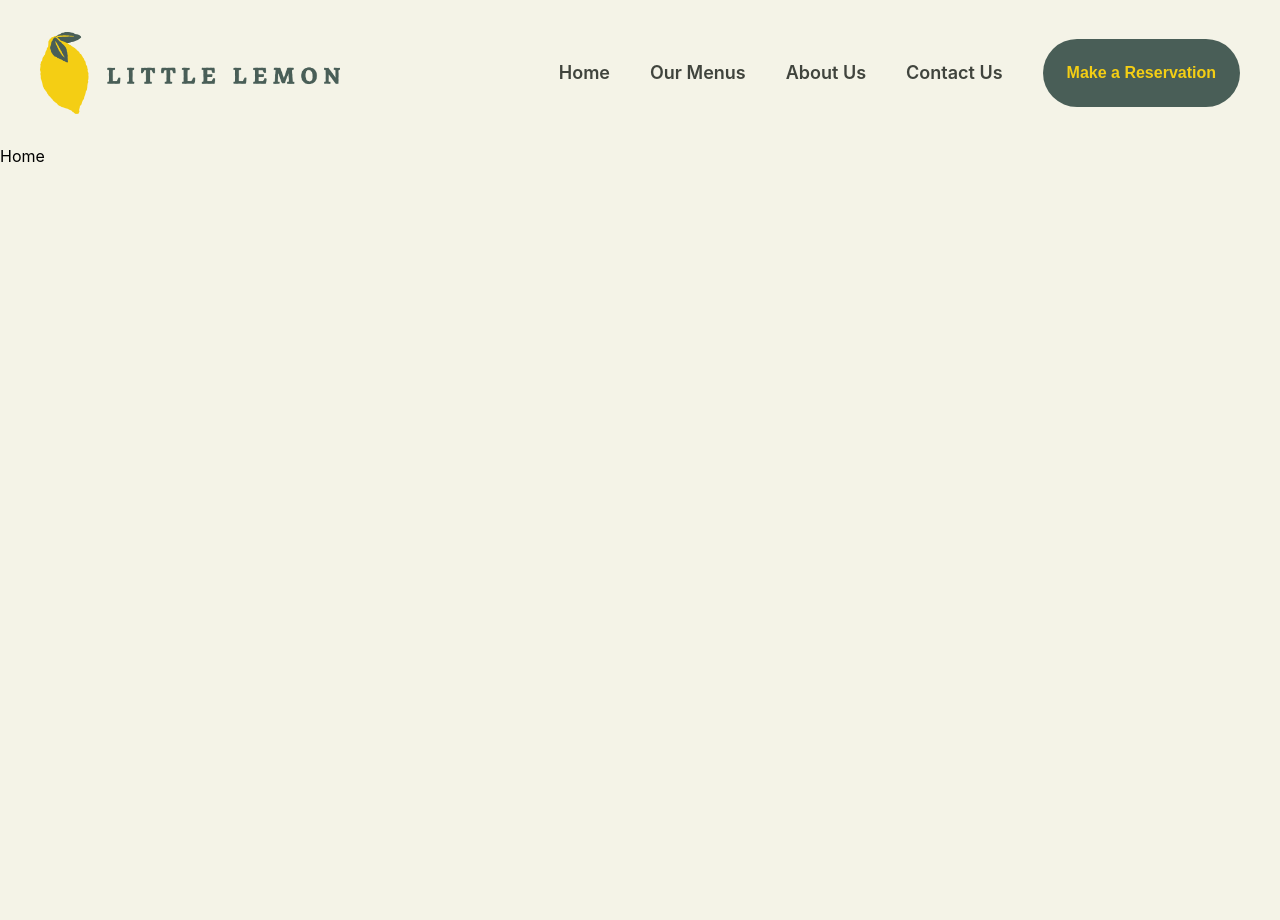
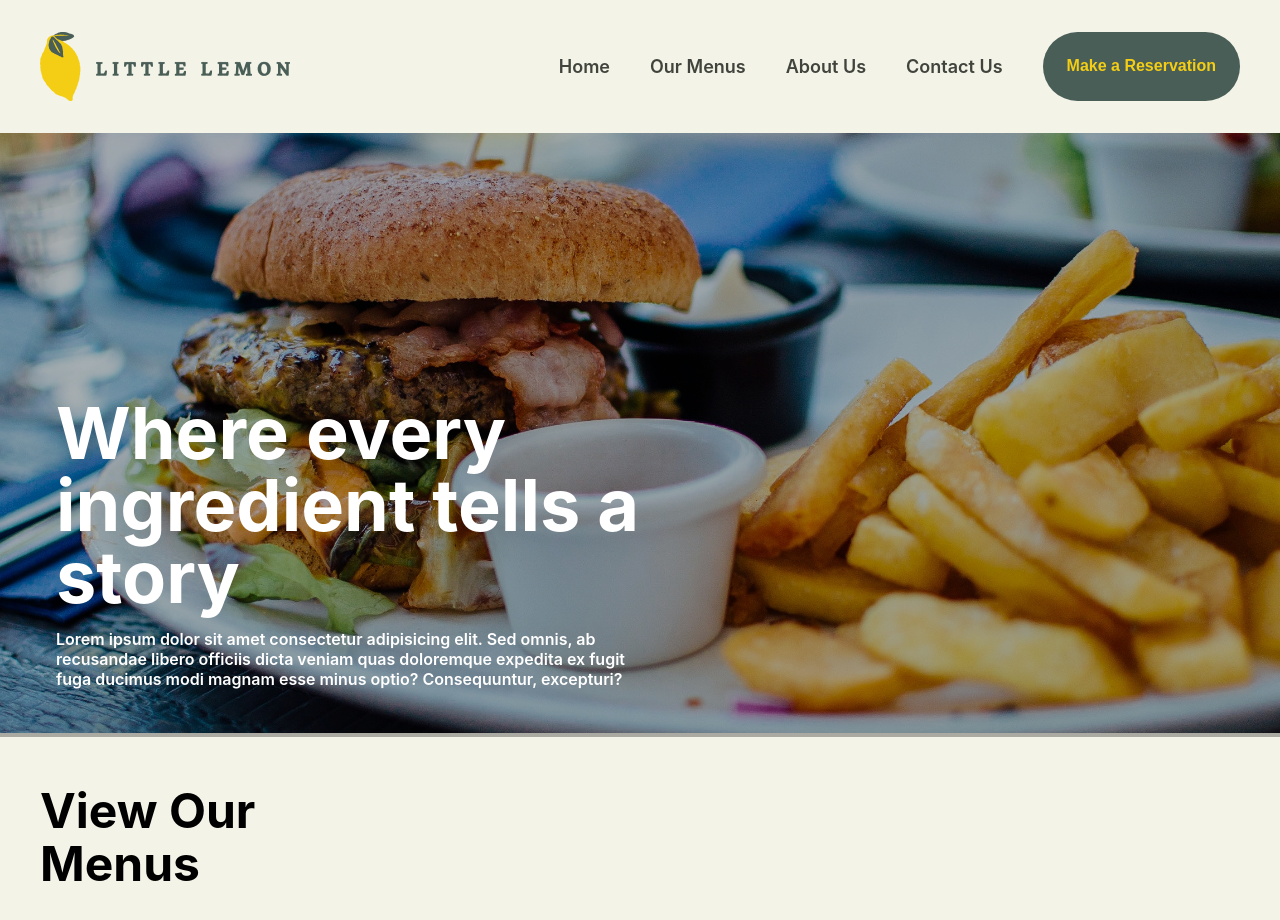
Before and after one commit to weelics/Meta-Front-End-Capstone-Project, a React (Create React App) app: page / in a window 1280 px wide. Shown: the top 920 px of the page. Before the commit the page ends 800 px from the top, so only its background shows below. Built offline with nearby package versions, Linux system fonts and the light colour scheme.

Commit message:
feat: main page

```diff
--- a/src/App.js
+++ b/src/App.js
@@ -9,11 +9,13 @@ function App() {
   return (
     <BrowserRouter>
       <Navbar />
-      <Routes>
-        <Route path="/" element={<Home />} />
-        <Route path="/booking" element={<Booking />} />
-        <Route path="*" element={<NotFound />} />
-      </Routes>
+      <main>
+        <Routes>
+          <Route path="/" element={<Home />} />
+          <Route path="/booking" element={<Booking />} />
+          <Route path="*" element={<NotFound />} />
+        </Routes>
+      </main>
     </BrowserRouter>
   );
 }
--- a/src/components/layout/navbar.css
+++ b/src/components/layout/navbar.css
@@ -6,10 +6,11 @@ header {
   justify-content: space-between;
   align-items: center;
   position: sticky;
+  z-index: 100;
 }
 
 header > img {
-  width: 300px;
+  width: 250px;
 }
 
 .hamburger{
--- /dev/null
+++ b/src/components/main/index.js
@@ -0,0 +1,20 @@
+import "./main.css";
+import Food from "../../assets/food.jpg";
+const Main = () => {
+  return (
+    <section className="main">
+      <img src={Food} alt="imag" />
+      <div className="message">
+        <h2>Where every ingredient tells a story</h2>
+        <p>
+          Lorem ipsum dolor sit amet consectetur adipisicing elit. Sed omnis, ab
+          recusandae libero officiis dicta veniam quas doloremque expedita ex
+          fugit fuga ducimus modi magnam esse minus optio? Consequuntur,
+          excepturi?
+        </p>
+      </div>
+    </section>
+  );
+};
+
+export default Main;
--- /dev/null
+++ b/src/components/main/main.css
@@ -0,0 +1,71 @@
+.main{
+    width: 100%;
+    position: relative;
+    margin-bottom: 3rem;
+}
+
+.main > img{
+    width: 100%;
+    height: 600px;
+    object-fit: cover;
+}
+
+
+.message {
+    position: absolute;
+    bottom: 0;
+    left: 0;
+    color: white;
+    padding-inline: 3.5rem;
+    padding-bottom: 2rem;
+    z-index: 40;
+    max-width: 600px;
+}
+
+.main::after{
+    content: "";
+    width: 100%;
+    height: 100%;
+    position: absolute;
+    inset: 0;
+    display: block;
+    background: black;
+    opacity: 0.3;
+}
+
+.message h2{
+    font-size: 4.5rem;
+    font-weight: 700;
+    margin: 0;
+    line-height: 1;
+
+}
+
+.message p{
+    font-weight: 600;
+}
+
+
+@media screen and (max-width: 720px) {
+    .main > img{
+        border-radius: 0;
+    }
+
+    .main::after{
+        border-radius: 0;
+    }
+
+    .message{
+        padding: 1rem;
+    }
+
+    .message h2{
+        font-size: 3rem;
+    }
+
+    .message p{
+        font-size: 1rem;
+        width: 100%;
+    }
+
+}
--- /dev/null
+++ b/src/components/menu/index.js
@@ -0,0 +1,10 @@
+import "./menu.css";
+const Menù = () => {
+  return (
+    <section className="menu">
+        <h3>View Our Menus</h3>
+    </section>
+  );
+};
+
+export default Menù;
--- /dev/null
+++ b/src/components/menu/menu.css
@@ -0,0 +1,11 @@
+.menu{
+    max-width: 1200px;
+    margin: auto;
+}
+
+.menu h3{
+    font-size: 3rem;
+    font-weight: 700;
+    max-width: 300px;
+    line-height: 1.1;
+}
--- a/src/pages/home.js
+++ b/src/pages/home.js
@@ -1,5 +1,13 @@
+import Main from "../components/main";
+import Menù from "../components/menu";
+
 const Home = () => {
-    return <>Home</>;
-}
+  return (
+    <>
+      <Main />
+      <Menù />
+    </>
+  );
+};
 
 export default Home;
```
Also changed, not shown: src/App.css (line endings or trailing spaces), src/assets/food.jpg (added).
